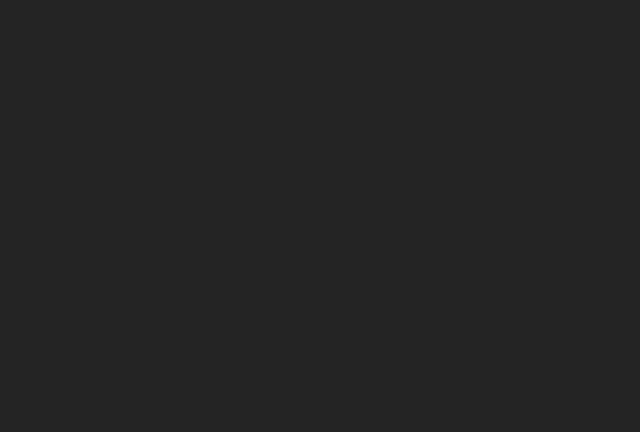
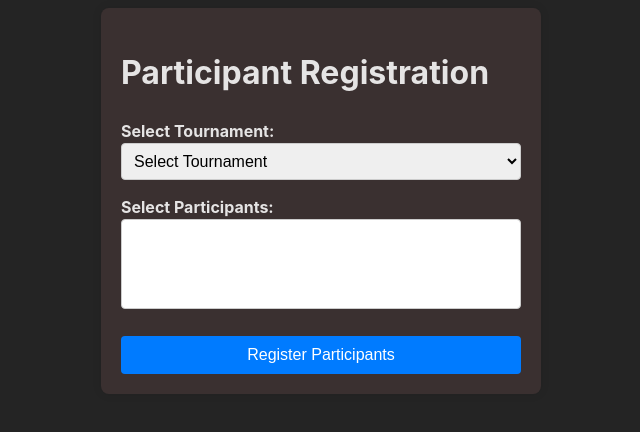
Before and after one commit to udayanKashyap/tournament_manager, a React (Vite) app: page /hostel/tournament/register in a window 1280 px wide. Before the commit this address had no page. Shown: the top 432 px of the page, without its empty margins (319-959 px from the left). Built offline with nearby package versions, Linux system fonts and the light colour scheme.

Commit message:
Fixed the AddStudents page  styling added functionality to login user and authentication added functionality to add students to hostel using auth added functionality to register students of current logged in hostel user to a a tournament that the current hostel is enrolled in

```diff
--- a/src/App.jsx
+++ b/src/App.jsx
@@ -41,7 +41,7 @@ function App() {
         <Route path="/hostel/students" element={<ViewStudentsPage />} />
         <Route path="/hostel/login" element={<HostelLoginPage />} />
 
-        <Route path="/tournament/register" element={<ParticipantRegistrationPage />} />
+        <Route path="/hostel/tournament/register" element={<ParticipantRegistrationPage />} />
         <Route path="/tournament/create" element={<TournamentCreationPage />} />
         <Route path="/tournament/view" element={<TournamentViewPage />} />
       </Routes>
--- a/src/pages/HostelLogin.jsx
+++ b/src/pages/HostelLogin.jsx
@@ -21,7 +21,7 @@ function HostelLoginPage() {
         password: password,
       })
       localStorage.setItem('token', res.data.token)
-      addHostel(res.data.data.id, res.data.data.name)
+      addHostel(res.data.data.name, res.data.data.id)
       router("/hostel/students/add")
     } catch (error) {
       window.alert(error.message)
--- a/src/pages/addStudents.jsx
+++ b/src/pages/addStudents.jsx
@@ -40,7 +40,8 @@ function AddStudentsPage() {
     console.log('Students:', students);
     console.log(hostel_id)
     // Resetting the form fields after submission
-    const res = await axios.post(`${import.meta.env.VITE_BASE_URL}/student`, { students, hostel_id })
+    const token = localStorage.getItem("token");
+    const res = await axios.post(`${import.meta.env.VITE_BASE_URL}/student`, { students, hostel_id }, { headers: { Authorization: `Bearer ${token}` } })
     console.log(res.data)
     setStudents([{ name: '', rollNo: '', address: '', contactNo: '', age: '', gender: '', }]);
   };
--- a/src/pages/registerForTournament.jsx
+++ b/src/pages/registerForTournament.jsx
@@ -2,28 +2,16 @@
 
 import React, { useState, useEffect } from 'react';
 import '../styles/registerForTournament.css'; // Importing the CSS file
+import { useHostelStore } from '../store/store';
+import axios from 'axios';
 
 function ParticipantRegistrationPage() {
+  const hostelId = useHostelStore(state => state.id)
   const [tournamentId, setTournamentId] = useState('');
-  const [hostelId, setHostelId] = useState('');
+  // const [hostelId, setHostelId] = useState('');
+  const [tournamentList, setTournamentList] = useState([]);
   const [studentsList, setStudentsList] = useState([]);
   const [selectedParticipants, setSelectedParticipants] = useState([]);
-
-  // Simulating data for hostel students
-  // useEffect(() => {
-  //   // Replace this with actual API call to fetch hostel ID from the tournament ID
-  //   const fetchHostelId = async () => {
-  //     try {
-  //       const response = await fetch(`your-api-endpoint/tournament/${tournamentId}/hostel`);
-  //       const data = await response.json();
-  //       setHostelId(data.hostelId); // Assuming the response contains hostelId
-  //     } catch (error) {
-  //       console.error('Error fetching hostel ID:', error);
-  //     }
-  //   };
-
-  //   fetchHostelId();
-  // }, [tournamentId]);
 
   // Fetch students list based on hostel ID
   useEffect(() => {
@@ -31,32 +19,61 @@ function ParticipantRegistrationPage() {
       // Replace this with actual API call to fetch students from the hostel with hostelId
       const fetchStudentsList = async () => {
         try {
-          const response = await fetch(`your-api-endpoint/hostel/${hostelId}/students`);
-          const data = await response.json();
-          setStudentsList(data.students);
+          const res = await axios.get(`${import.meta.env.VITE_BASE_URL}/student`);
+          let currentHostelStudents = []
+          res.data.forEach(student => {
+            if (student.hostel_id === hostelId) {
+              currentHostelStudents.push(student);
+            }
+          });
+          setStudentsList(currentHostelStudents);
         } catch (error) {
           console.error('Error fetching students list:', error);
         }
       };
-
       fetchStudentsList();
+      const fetchTournamentList = async () => {
+        try {
+          const token = localStorage.getItem("token");
+          const res = await axios.get(`${import.meta.env.VITE_BASE_URL}/tournament/${hostelId}`, { headers: { Authorization: `Bearer ${token}` } })
+          setTournamentList(res.data);
+        } catch (error) {
+          console.error('Error fetching tournaments list: ', error);
+        }
+      }
+      fetchTournamentList();
     }
   }, [hostelId]);
+
+  const handleTournamentSelection = (event) => {
+    const selectedTournamentId = event.target.value;
+    setTournamentId(selectedTournamentId);
+  };
 
   const handleParticipantSelection = (event) => {
     const selectedParticipants = Array.from(event.target.selectedOptions, (option) => option.value);
     setSelectedParticipants(selectedParticipants);
   };
 
-  const handleSubmit = (event) => {
+  const handleSubmit = async (event) => {
     event.preventDefault();
     // Here you can add code to submit the participant data
     console.log('Tournament ID:', tournamentId);
     console.log('Hostel ID:', hostelId);
     console.log('Selected Participants:', selectedParticipants);
+    const token = localStorage.getItem("token");
+    const res = await axios.post(
+      `${import.meta.env.VITE_BASE_URL}/student/register`,
+      {
+        tournament_id: tournamentId,
+        hostel_id: hostelId,
+        selectedStudents: selectedParticipants
+      },
+      { headers: { Authorization: `Bearer ${token}` } }
+    );
+    console.log(res.data);
     // Resetting the form fields after successful submission
     setTournamentId('');
-    setHostelId('');
     setSelectedParticipants([]);
   };
 
@@ -65,14 +82,18 @@ function ParticipantRegistrationPage() {
       <h1>Participant Registration</h1>
       <form onSubmit={handleSubmit} className="participant-registration-form">
         <div className="form-group">
-          <label htmlFor="tournamentId">Tournament ID:</label>
-          <input
-            type="text"
+          <label htmlFor="tournamentId">Select Tournament:</label>
+          <select
             id="tournamentId"
             value={tournamentId}
-            onChange={(e) => setTournamentId(e.target.value)}
+            onChange={handleTournamentSelection}
             required
-          />
+          >
+            <option value="">Select Tournament</option>
+            {tournamentList.map(tournament => (
+              <option key={tournament.id} value={tournament.id}>{tournament.name}</option>
+            ))}
+          </select>
         </div>
         <div className="form-group">
           <label htmlFor="participants">Select Participants:</label>
@@ -84,7 +105,7 @@ function ParticipantRegistrationPage() {
             required
           >
             {studentsList.map(student => (
-              <option key={student.id} value={student.name}>{student.name}</option>
+              <option key={student.id} value={student.roll_no}>{student.name}</option>
             ))}
           </select>
         </div>
```
